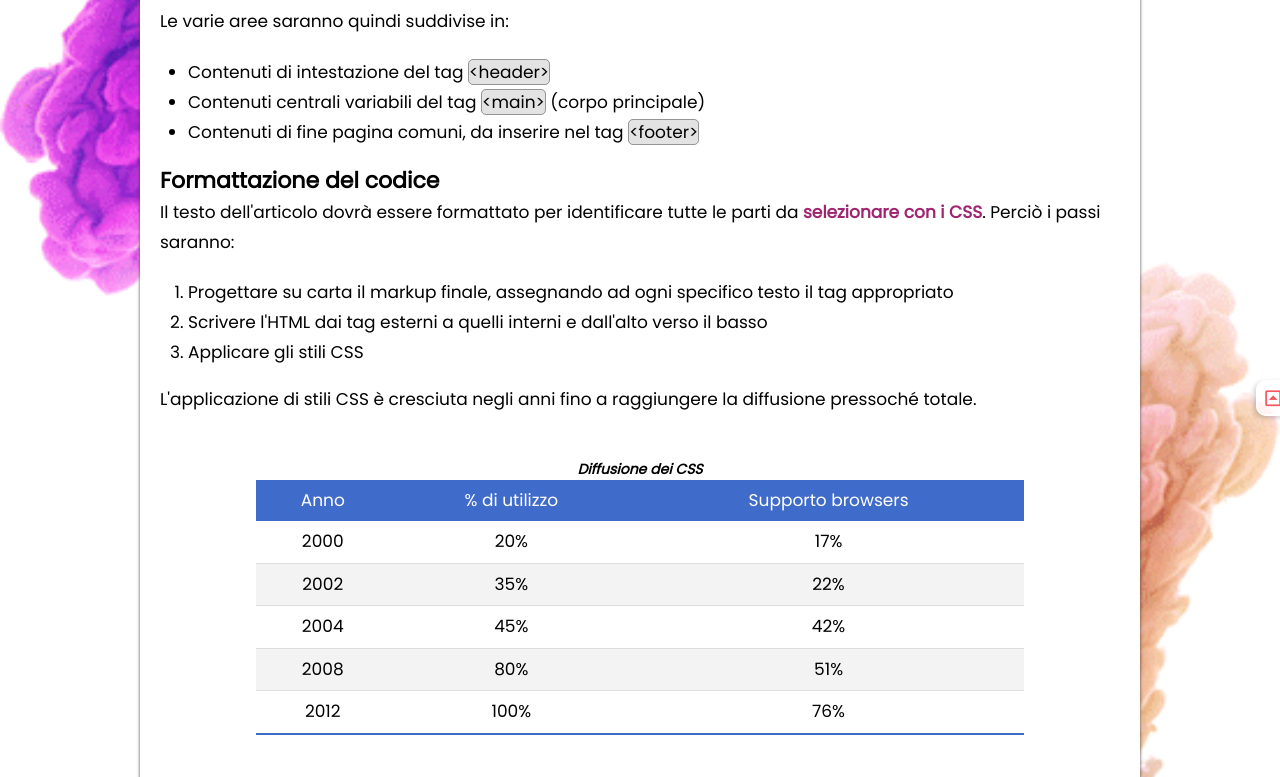
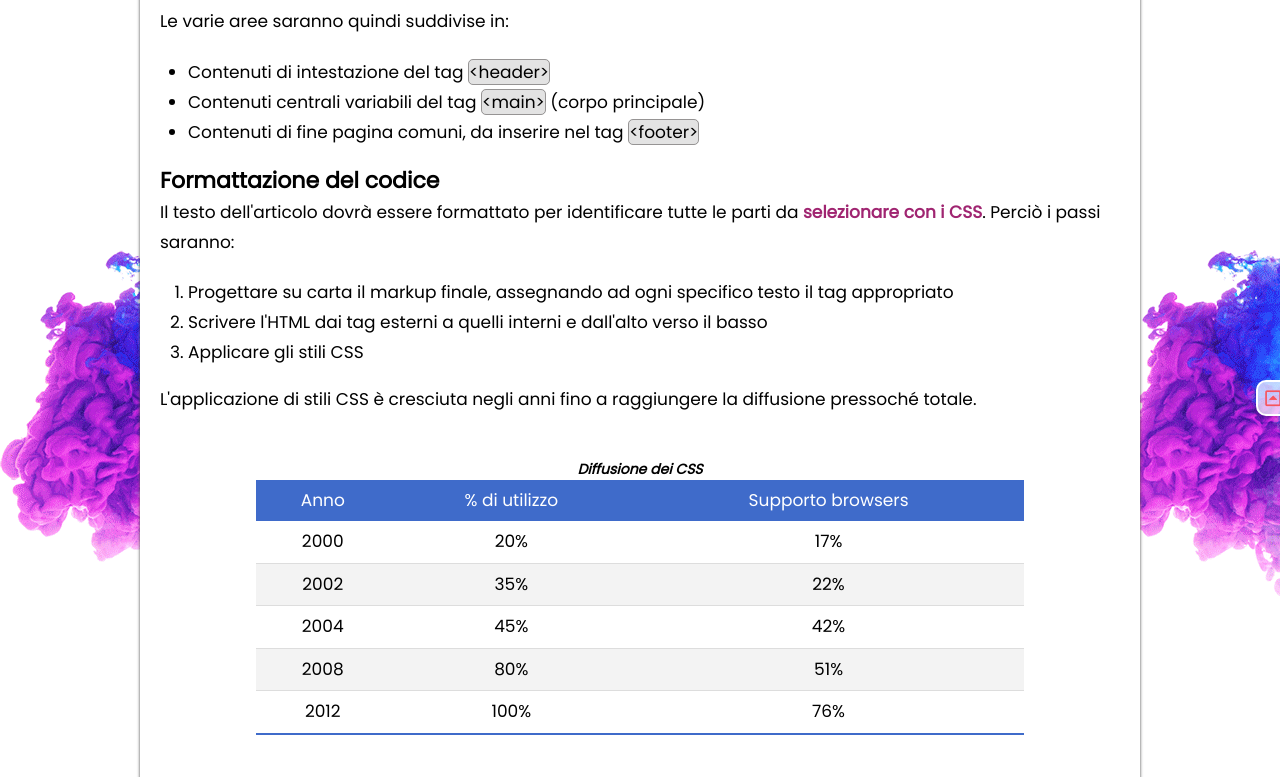
Before and after one commit to AdrianaGaglio/U2-W1-D2-Positioning, a plain HTML site: page index.html in a window 1280 px wide. Shown: the part 374-1151 px from the top of the page. Drawn offline with Linux system fonts and the light colour scheme.

Commit message:
change background styles

```diff
--- a/assets/css/style.css
+++ b/assets/css/style.css
@@ -8,7 +8,7 @@ body {
   line-height: 1.5;
   padding: 12px;
   background-image: url("../img/sfondo.png");
-  background-size: 100%;
+  background-repeat: repeat;
 }
 * {
   box-sizing: border-box;
```
